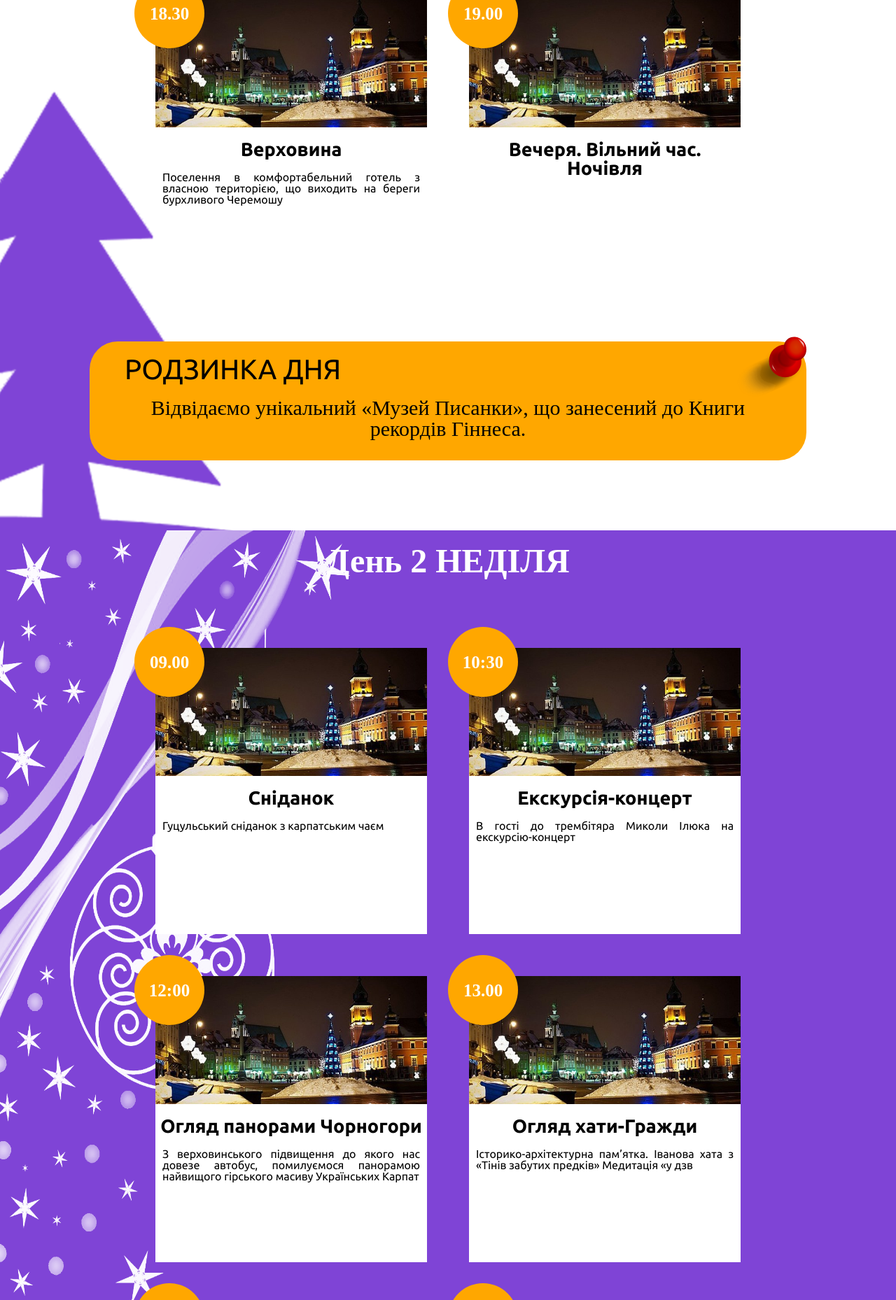
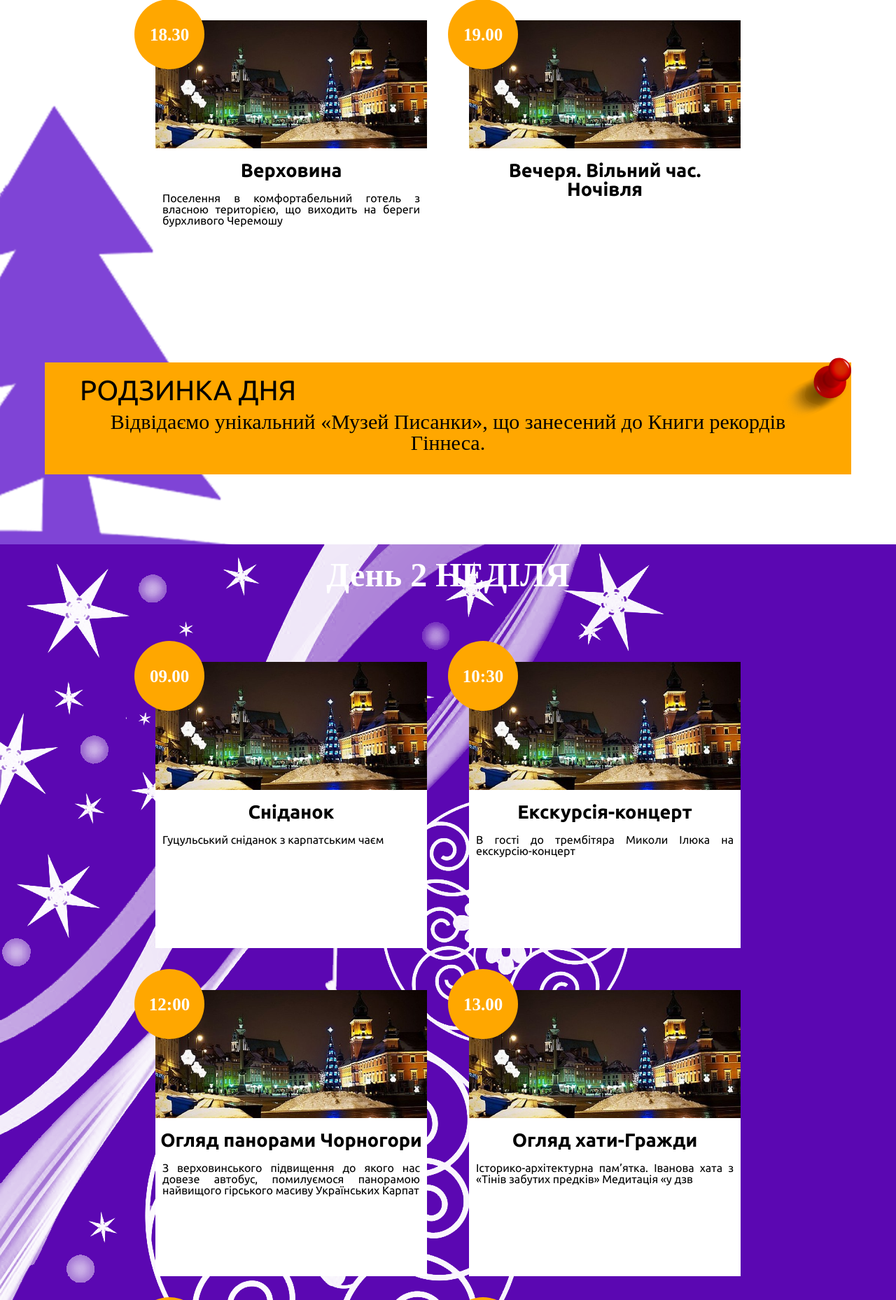
Before and after one commit to alexandrtovmach/vorohta, a PHP site: page / in a window 1280 px wide. Shown: the part 4109-5967 px from the top of the page at 70% size. Run offline with PHP 8.4, Linux system fonts and the light colour scheme; some web fonts are replaced.

Commit message:
colors changed

```diff
--- a/style/mainstyle.css
+++ b/style/mainstyle.css
@@ -441,6 +441,7 @@ main img {
 	align-items: center;
 	flex-wrap: wrap;
 	width: 100%;
+	padding-top: 30px;
 	padding-bottom:250px;
 	background-image: url('../design/img_pack/clipart/christmas_tree_bg_clipart.png');
 	background-size: 100% auto;
@@ -457,6 +458,7 @@ main img {
 	align-self: flex-end;
 	width:350px;
 	height: 90px;
+	margin: 0 20px;
 }
 
 .what-included ul li div {
@@ -505,8 +507,7 @@ main img {
 }
 
 .second-day {
-	background: #7F44D6 url(../design/img_pack/clipart/decoration_bg.png) no-repeat top left -5%;
-	background-size: 81% 70%;
+	background: url(../design/img_pack/clipart/decoration_bg.png) no-repeat top left,  #5B07B2;
 }
 
 .third-day {
@@ -516,7 +517,8 @@ main img {
 }
 
 .fouth-day {
-	background: #7F44D6;
+	background: #5B07B2 ;
+	background-size: 90% auto;
 }
 
 
@@ -617,9 +619,8 @@ main img {
 	position: relative;
 	display: flex;
 	flex-direction: column;
-	width: 80%;
+	width: 90%;
 	background-color: rgb(255, 167, 0);
-	border-radius: 40px;
 	align-self: center;
 	padding: 20px 0;
 	margin: 50px 0;
@@ -638,8 +639,8 @@ main img {
 	font-family: "Ubuntu";
 	font-size: 40px;
 	text-align: left;
-	margin-bottom: 10px;
 	margin-left: 50px;
+	width: 30%;
 }
 
 .daily-block-footer p {
@@ -694,7 +695,7 @@ main img {
 .Order-button {
 	width: 100%;
 	height: 200px;
-	background-color: rgb(79, 15, 172);
+	background-color: #5B07B2;
 	display: flex;
 	flex-direction: row;
 	justify-content: space-around;
```
